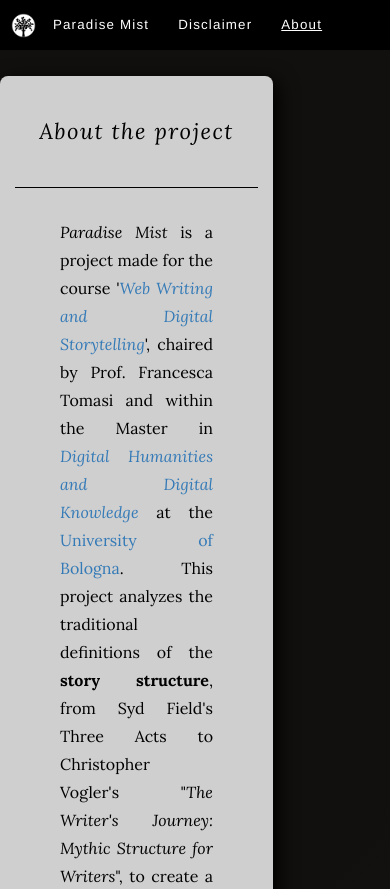
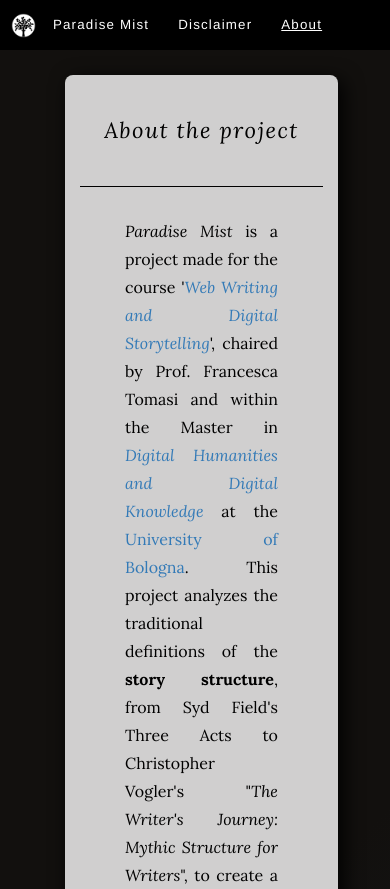
Before and after one commit to Chantallengua/ParadiseMist, a plain HTML site: page about.html in a window 390 px wide. Shown: the top 889 px of the page. Drawn offline with nearby package versions, Linux system fonts and the light colour scheme.

Commit message:
Last update

```diff
--- a/about.html
+++ b/about.html
@@ -43,8 +43,8 @@
 
 <div class="container-fluid">
 <div class="row">
-  <div class="col-xs-0 col-md-2"></div>
-  <div class="col-xs-12 col-md-8 divblock">
+  <div class="col-xs-2 col-md-2"></div>
+  <div class="col-xs-10 col-md-8 divblock">
 
   <div><p class="title">About the project</p></div>
   <hr style="border-top: 1px solid black;">
--- a/csspm.css
+++ b/csspm.css
@@ -70,6 +70,7 @@ float:left; width:250px; margin-right:22px; margin-top:5px; border-radius: 8px;
   display: block;
   max-width: 100%;
   height: auto;
+  margin-bottom:5px;
 }
 
 
```
Also changed, not shown: disclaimer.html (+2 -2 lines).
